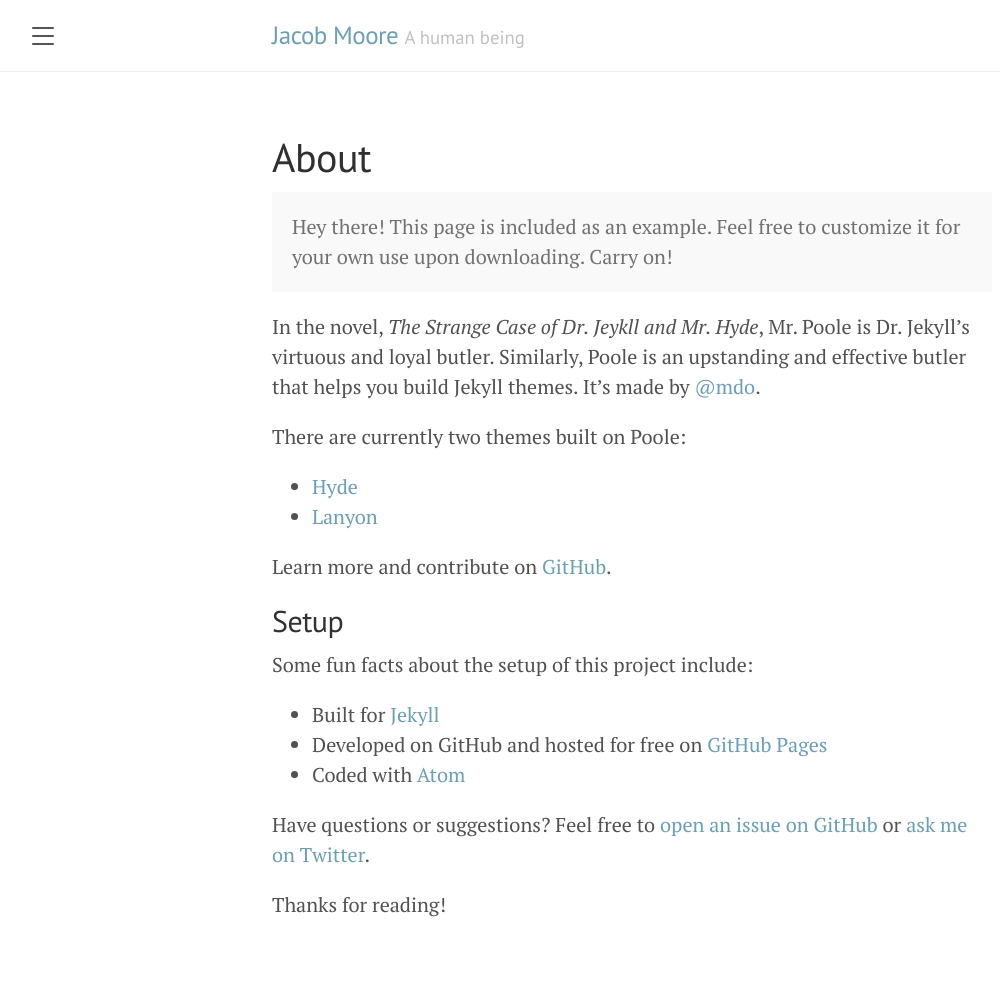
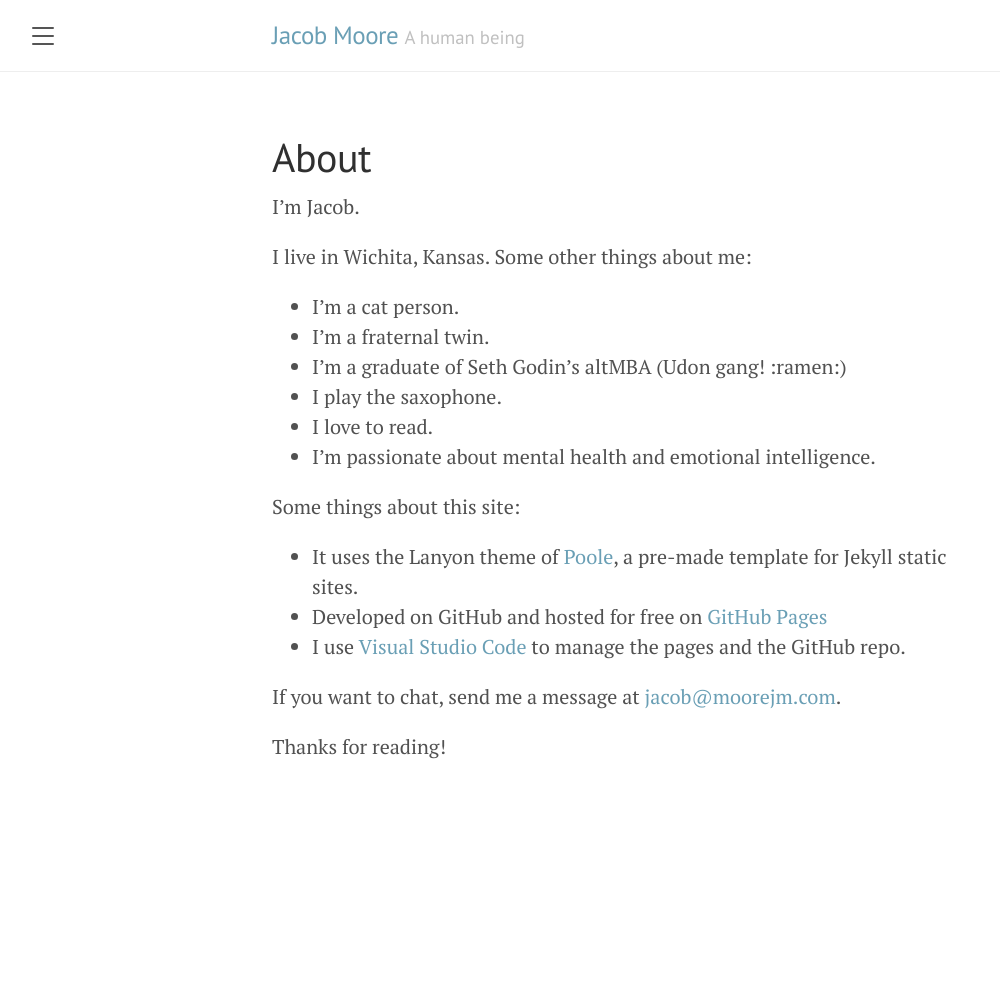
Before and after one commit to jmmoore/jmmoore.github.io, a Jekyll site: the page built from about.md, in a window 1280 px wide. Shown: the whole page, without its empty margins (8-1008 px from the left). Built offline with Jekyll 4.4.1, drawn with Linux system fonts in a browser that asks for light colours; after the commit the page ends 900 px from its top, so only the background shows below that.

Commit message:
updated homepage, about, sidebar

```diff
--- a/_includes/sidebar.html
+++ b/_includes/sidebar.html
@@ -25,14 +25,11 @@
       {% endif %}
     {% endfor %}
 
-    <a class="sidebar-nav-item" href="{{ site.github.repo }}/archive/v{{ site.version }}.zip">Download</a>
-    <a class="sidebar-nav-item" href="{{ site.github.repo }}">GitHub project</a>
-    <span class="sidebar-nav-item">Currently v{{ site.version }}</span>
   </nav>
 
   <div class="sidebar-item">
     <p>
-      &copy; {{ site.time | date: '%Y' }}. All rights reserved.
+      &copy; {{ site.time | date: '%Y' }} . All rights reserved.
     </p>
   </div>
 </div>
--- a/about.md
+++ b/about.md
@@ -3,27 +3,23 @@ layout: page
 title: About
 ---
 
-<p class="message">
-  Hey there! This page is included as an example. Feel free to customize it for your own use upon downloading. Carry on!
-</p>
+I'm Jacob.
 
-In the novel, *The Strange Case of Dr. Jeykll and Mr. Hyde*, Mr. Poole is Dr. Jekyll's virtuous and loyal butler. Similarly, Poole is an upstanding and effective butler that helps you build Jekyll themes. It's made by [@mdo](https://twitter.com/mdo).
+I live in Wichita, Kansas. Some other things about me:
 
-There are currently two themes built on Poole:
+* I'm a cat person.
+* I'm a fraternal twin.
+* I'm a graduate of Seth Godin's altMBA (Udon gang! :ramen:)
+* I play the saxophone.
+* I love to read.
+* I'm passionate about mental health and emotional intelligence.
 
-* [Hyde](http://hyde.getpoole.com)
-* [Lanyon](http://lanyon.getpoole.com)
+Some things about this site:
 
-Learn more and contribute on [GitHub](https://github.com/poole).
+* It uses the Lanyon theme of [Poole](https://getpoole.com/), a pre-made template for Jekyll static sites.
+* Developed on GitHub and hosted for free on [GitHub Pages](https://pages.github.com)
+* I use [Visual Studio Code](https://code.visualstudio.com/) to manage the pages and the GitHub repo.
 
-## Setup
-
-Some fun facts about the setup of this project include:
-
-* Built for [Jekyll](https://jekyllrb.com)
-* Developed on GitHub and hosted for free on [GitHub Pages](https://pages.github.com)
-* Coded with [Atom](https://atom.io)
-
-Have questions or suggestions? Feel free to [open an issue on GitHub](https://github.com/poole/issues/new) or [ask me on Twitter](https://twitter.com/mdo).
+If you want to chat, send me a message at <jacob@moorejm.com>.
 
 Thanks for reading!
```
Also changed, not shown: index.md (+5 -3 lines).
